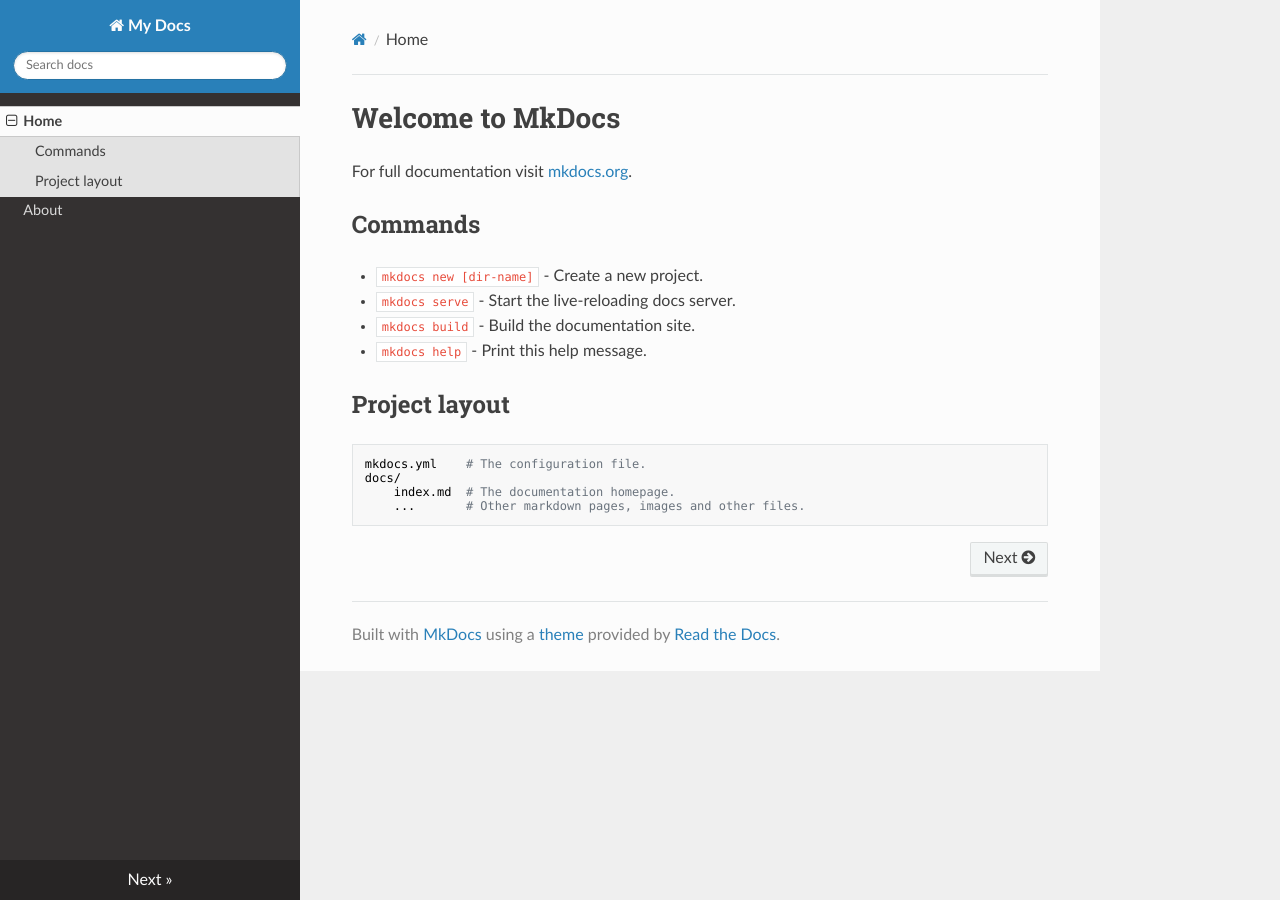
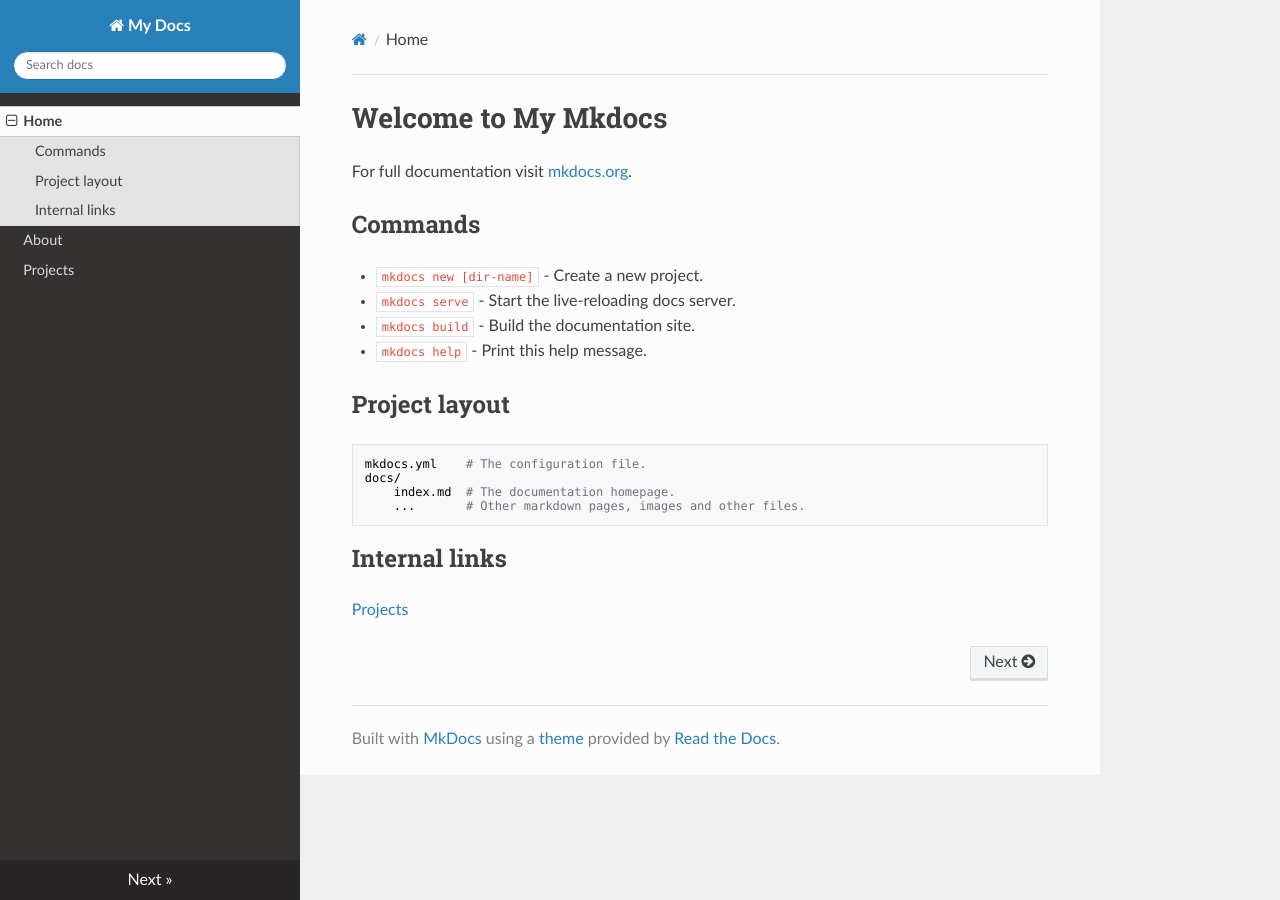
Before and after one commit to GerdWiegand/gittraining, an MkDocs documentation site: the page built from docs/index.md, in a window 1280 px wide. Built offline with MkDocs 1.6.1, drawn with Linux system fonts in a browser that asks for light colours; nearby versions of some CDN libraries; old or Windows-style settings are respelled for this version of MkDocs.

Commit message:
Add project page into index
[artf37540]

```diff
--- a/docs/index.md
+++ b/docs/index.md
@@ -1,4 +1,4 @@
-# Welcome to MkDocs
+# Welcome to My Mkdocs
 
 For full documentation visit [mkdocs.org](http://mkdocs.org).
 
@@ -15,3 +15,7 @@ For full documentation visit [mkdocs.org](http://mkdocs.org).
     docs/
         index.md  # The documentation homepage.
         ...       # Other markdown pages, images and other files.
+
+## Internal links
+
+[Projects](projects.md)
--- a/mkdocs.yml
+++ b/mkdocs.yml
@@ -2,4 +2,5 @@ site_name: My Docs
 pages:
     - Home: index.md
     - About: about.md
+    - Projects: projects.md
 theme: readthedocs
```
